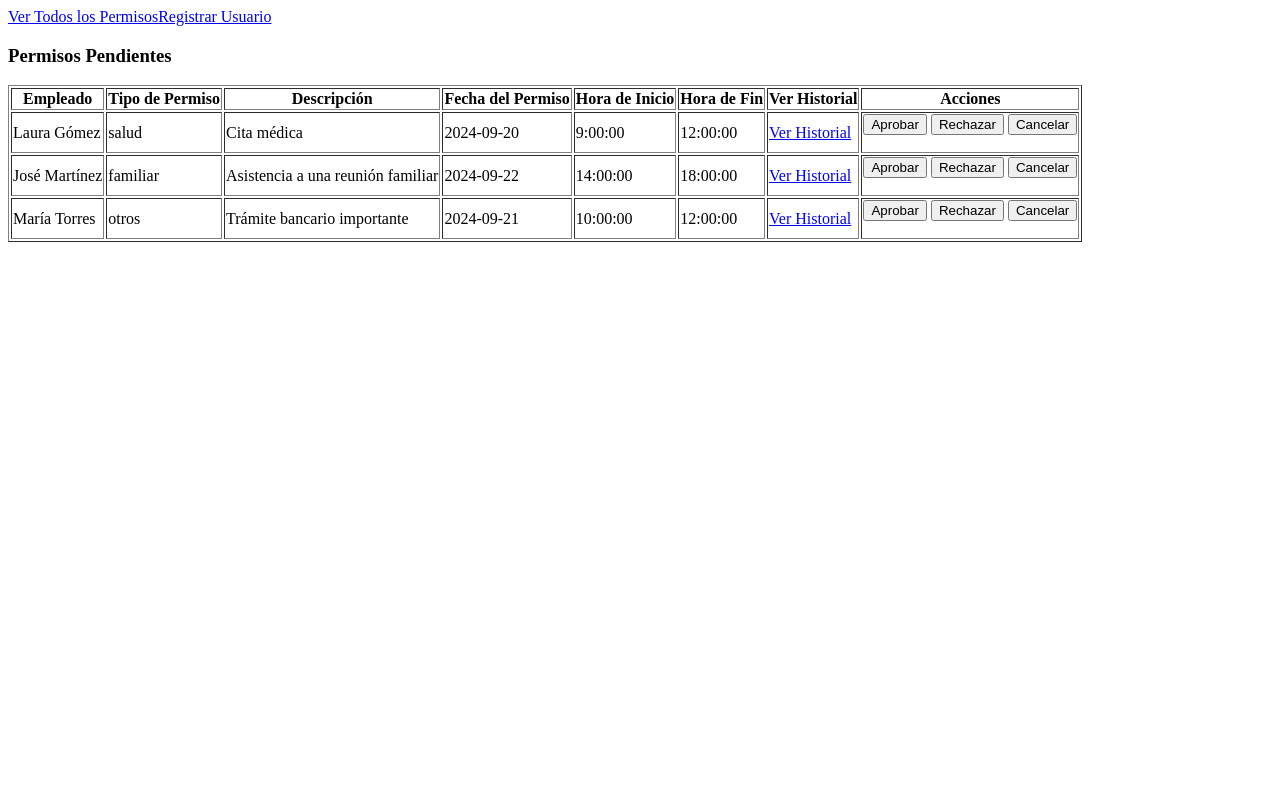
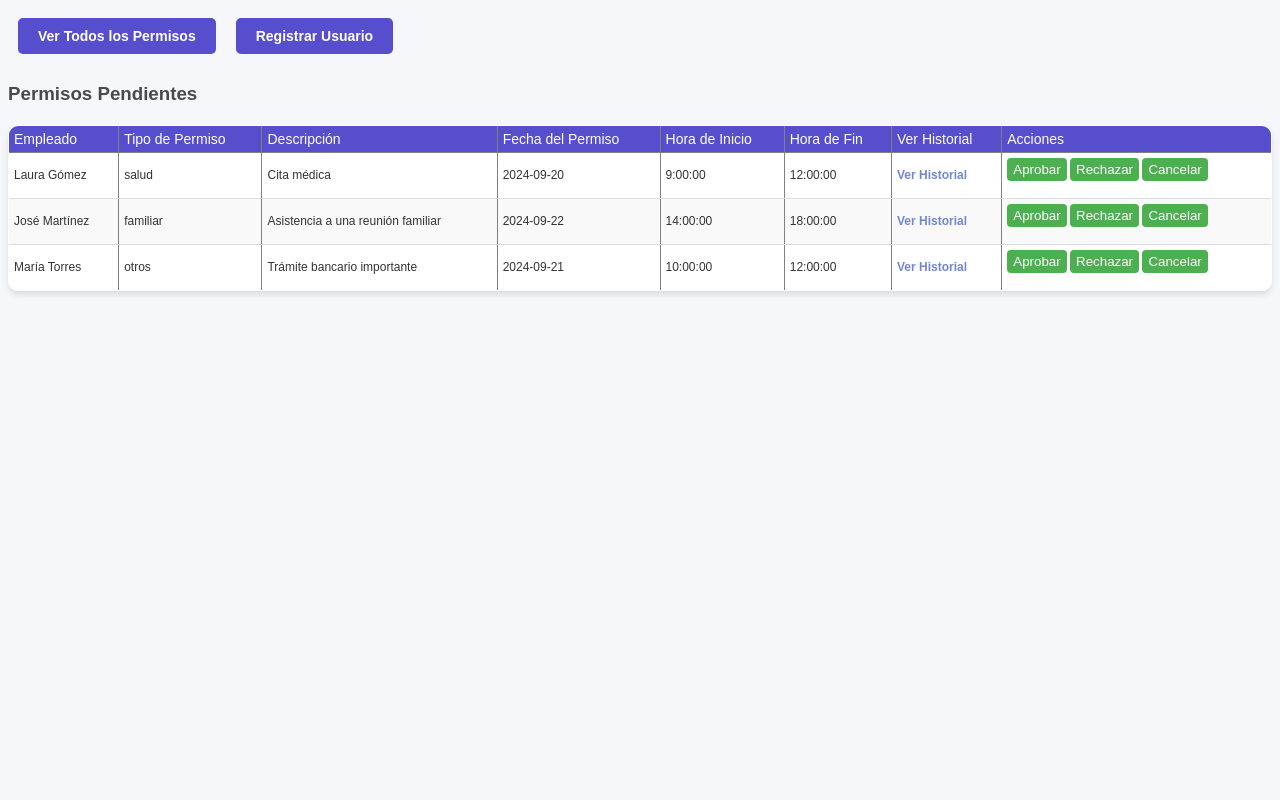
Before and after one commit to JaimeGamm/project_gestion_permisos, a Flask app: page /dashboard in a window 1280 px wide. Run offline with Flask 3, Linux system fonts and the light colour scheme; a user stored in the database is signed in; data comes from the database, SQL or seed files in the repository; some libraries are stand-ins or nearby versions.

Commit message:
estilo en tabla de dashboard

```diff
--- a/templates/dashboard.html
+++ b/templates/dashboard.html
@@ -1,6 +1,105 @@
+<style>
+    body {
+        font-family: Arial, sans-serif;
+        background-color: #f5f7fa;
+
+    }
+
+    h3 {
+        text-align: left;
+        color: #4a4a4a;
+    }
+
+    table {
+        width: 100%;
+        border-collapse: collapse;
+        margin: 20px 0;
+        background-color: #fff;
+        border-radius: 10px;
+        overflow: hidden;
+        box-shadow: 0 4px 6px rgba(0, 0, 0, 0.1);
+    }
+
+    thead {
+        background-color: #564ecc;
+        color: white;
+    }
+
+    thead th {
+        padding: 5px;
+        font-weight: normal;
+        text-align: left;
+        font-size: 14px;
+    }
+
+    tbody tr {
+        border-bottom: 1px solid #dddddd;
+    }
+
+    tbody tr:nth-of-type(even) {
+        background-color: #f9f9f9;
+    }
+
+    tbody td {
+        padding: 5px;
+        text-align: left;
+        color: #333;
+        font-size: 12px;
+    }
+
+    tbody tr:hover {
+        background-color: #f1f1f1;
+    }
+
+    button {
+        background-color: #4CAF50;
+        color: white;
+        padding: 4px 6px;
+        border: none;
+        border-radius: 4px;
+        cursor: pointer;
+    }
+
+    button:hover {
+        background-color: #45a049;
+    }
+
+    a {
+        text-decoration: none;
+        color: #4CAF50;
+        font-weight: bold;
+    }
+
+    a:hover {
+        color: #45a049;
+    }
+
+    td a {
+        color: #7386d5;
+    }
+
+    .btn {
+        display: inline-block;
+        padding: 10px 20px;
+        margin: 10px;
+        font-size: 14px;
+        color: white;
+        background-color: #564ecc; /* Azul */
+        border: none;
+        border-radius: 5px;
+        text-align: center;
+        text-decoration: none;
+        cursor: pointer;
+    }
+
+    .btn:hover {
+        background-color: #0056b3; /* Azul más oscuro para el hover */
+    }
+
+</style>
 <table border="1">
-    <a href="{{ url_for('todos_los_permisos') }}">Ver Todos los Permisos</a> <!-- Botón para ver todos los permisos -->
-<a href="{{ url_for('registrar_usuario') }}">Registrar Usuario</a> <!-- Botón para registrar usuario -->
+    <a href="{{ url_for('todos_los_permisos') }}" class="btn" >Ver Todos los Permisos</a> <!-- Botón para ver todos los permisos -->
+<a href="{{ url_for('registrar_usuario') }}" class="btn" >Registrar Usuario</a> <!-- Botón para registrar usuario -->
     <thead>
         <tr>
             <th>Empleado</th>
--- a/templates/login.html
+++ b/templates/login.html
@@ -3,7 +3,7 @@
 <head>
     <meta charset="UTF-8">
     <meta name="viewport" content="width=device-width, initial-scale=1.0">
-    <title>Inicio de Sesión - Monitor</title>
+    <title>Inicio de Sesión</title>
     <style>
         /* General */
         * {
--- a/templates/permisos.html
+++ b/templates/permisos.html
@@ -3,6 +3,9 @@
 <head>
     <meta charset="UTF-8">
     <meta name="viewport" content="width=device-width, initial-scale=1.0">
+    <style>
+
+    </style>
     <title>Historial de Permisos</title>
 </head>
 <body>
```
